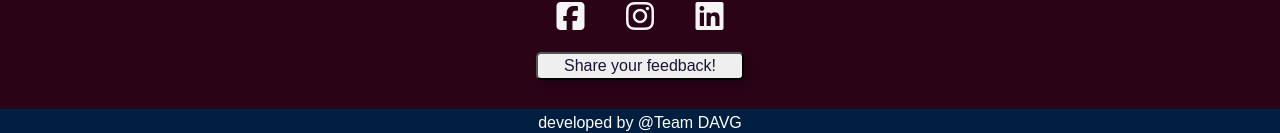
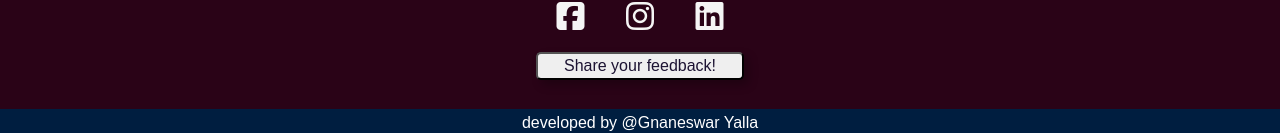
Before and after one commit to Gnanigit/Project-Management-System-Website, a PHP site: page / in a window 1280 px wide. Shown: the part 1531-1664 px from the top of the page. Run offline with PHP 8.4, Linux system fonts and the light colour scheme; data comes from the database, SQL or seed files in the repository; some libraries are stand-ins or nearby versions.

Commit message:
Update footer.php

```diff
--- a/include/footer.php
+++ b/include/footer.php
@@ -32,5 +32,5 @@
       </div>
     </div>
   </div>
-  <div id="developed">developed by @Team DAVG</div>
+  <div id="developed">developed by @Gnaneswar Yalla</div>
 </footer>
```
